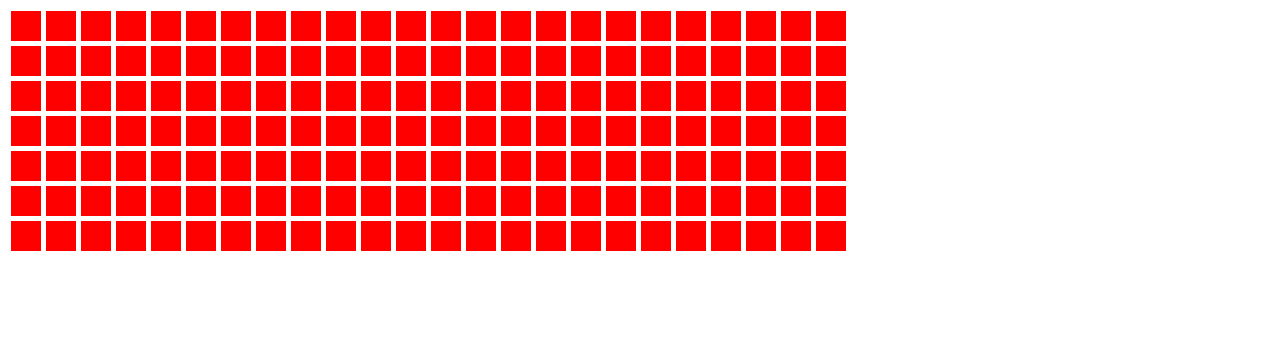
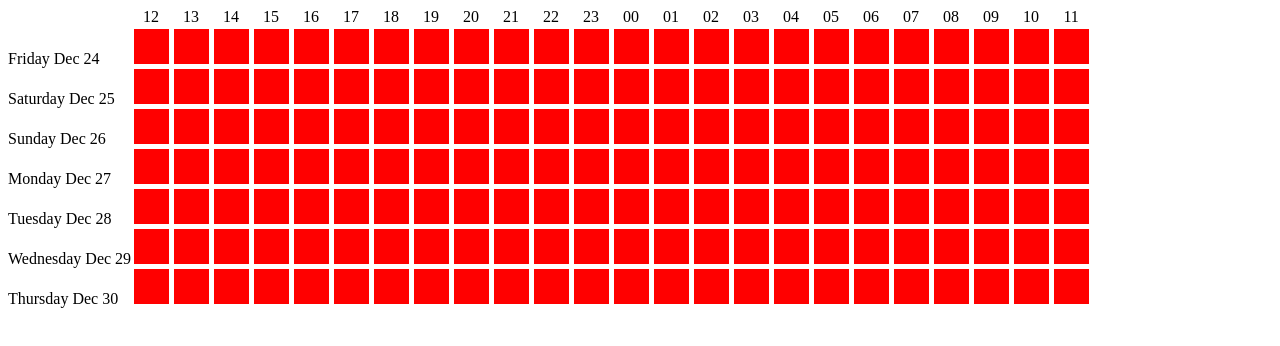
Before and after one commit to ylysyym/coscheduler, a Vue app: page / in a window 1280 px wide. Shown: the top 346 px of the page. Built offline with nearby package versions, Linux system fonts and the light colour scheme.

Commit message:
implement tabular labels

```diff
--- a/src/blocks/Grid.vue
+++ b/src/blocks/Grid.vue
@@ -1,14 +1,23 @@
 <template>
     <div class="container">
-        <div class="row" v-for="row in rows" :key="row">
+        <div class="row labels">
+            <div class="block"></div>
+            <div class="block" v-for="label in columnLabels">
+                {{ label }}
+            </div>
+        </div>
+        <div class="row" v-for="(label, row) in rowLabels" :key="row">
+            <div class="block labels">
+                {{ label }}
+            </div>
             <SquareBlock
                 class="block"
                 v-for="column in columns"
-                :id="(row - 1) * columns + column - 1"
+                :id="row * columns + column - 1"
                 :key="column"
                 :size="blockSize"
                 :style="style"
-                :level="levels((row - 1) * columns + column - 1)"
+                :level="levels(row * columns + column - 1)"
             />
         </div>
     </div>
@@ -23,13 +32,15 @@ import { AvailabilityLevel } from "@/AvailabilityLevel";
 
 const rows = ref(7);
 const columns = ref(24);
-const blockSize = ref(30);
+const blockCount = computed(() => rows.value * columns.value);
+
+const blockSize = ref(35);
 const gap = ref(5);
+
 const currentDate = ref(DateTime.now());
 const startDate = (): DateTime => {
     return currentDate.value;
 };
-const blockCount = computed(() => rows.value * columns.value);
 const store = useGridStateStore();
 const levels = (index: number): AvailabilityLevel => store.level(index);
 const defaultDuration: Duration = Duration.fromObject({
@@ -37,8 +48,27 @@ const defaultDuration: Duration = Duration.fromObject({
 });
 
 const duration = computed(() => defaultDuration);
-
 store.initialiseBlockData(blockCount.value, startDate(), duration.value);
+const getColumnLabel = (time: DateTime): string => {
+    return time.toFormat("HH");
+};
+const getRowLabel = (time: DateTime): string => {
+    return time.toFormat("EEEE MMM dd");
+};
+const columnLabels = computed(() => {
+    let labels = [];
+    for (let i = 0; i < columns.value; i++) {
+        labels.push(getColumnLabel(store.blockData[i].interval.start));
+    }
+    return labels;
+});
+const rowLabels = computed(() => {
+    let labels = [];
+    for (let i = 0; i < blockCount.value; i += columns.value) {
+        labels.push(getRowLabel(store.blockData[i].interval.start));
+    }
+    return labels;
+});
 
 const style = computed(() => {
     return {
@@ -48,11 +78,22 @@ const style = computed(() => {
 </script>
 
 <style scoped>
+.container {
+    display: table;
+}
+
 .row {
+    display: table-row;
     line-height: 0;
 }
 
 .block {
-    margin: var(--blockGap);
+    display: table-cell;
+    padding: var(--blockGap);
+}
+
+.labels.row {
+    line-height: normal;
+    text-align: center;
 }
 </style>
--- a/src/blocks/SquareBlock.vue
+++ b/src/blocks/SquareBlock.vue
@@ -1,5 +1,7 @@
 <template>
-    <div class="block" :style="style" @click="toggleBlock"></div>
+    <div>
+        <div class="block" :style="style" @click="toggleBlock"></div>
+    </div>
 </template>
 
 <script setup lang="ts">
```
